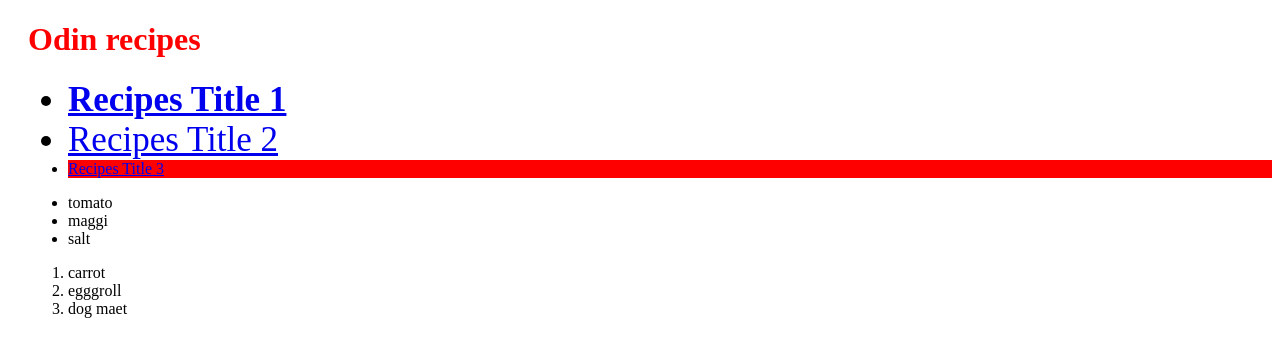
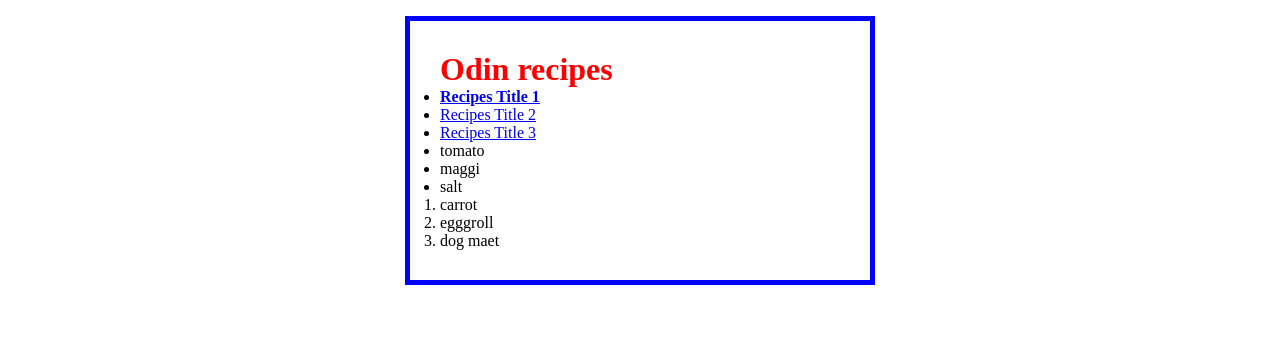
Before and after one commit to timmyfuckingcodes/Odin-recipes, a plain HTML site: page index.html in a window 1280 px wide. Drawn offline with Linux system fonts and the light colour scheme.

Commit message:
new css styles added

```diff
--- a/index.css
+++ b/index.css
@@ -1,16 +1,20 @@
+*{
+   padding: 0%;
+   margin: 0%;
+}
+
+
 div{
-    margin-left: 20px;
+ margin: 16px auto ;
+   width: 400px;
+   padding: 30px;
+   border: 5px solid blue;
 }
 div h1{
     color: red;
 }
-.link{
-    font-size: 35px;
-}
-#thirdlink{
-background-color: red;
-}
+
 .firstlink{
  font-weight: 600;
- fo
+
 }
--- a/recipes/lasagna.css
+++ b/recipes/lasagna.css
@@ -0,0 +1,16 @@
+*{
+    background-color: peachpuff;
+
+}
+div{
+    width: 50px;
+}
+h1{
+    text-align: center;
+    margin: 0px auto 6px;
+
+}
+img{
+   margin: 16px 300px;
+
+}
```
Also changed, not shown: recipes/lasagna.html (+1 -1 lines).
